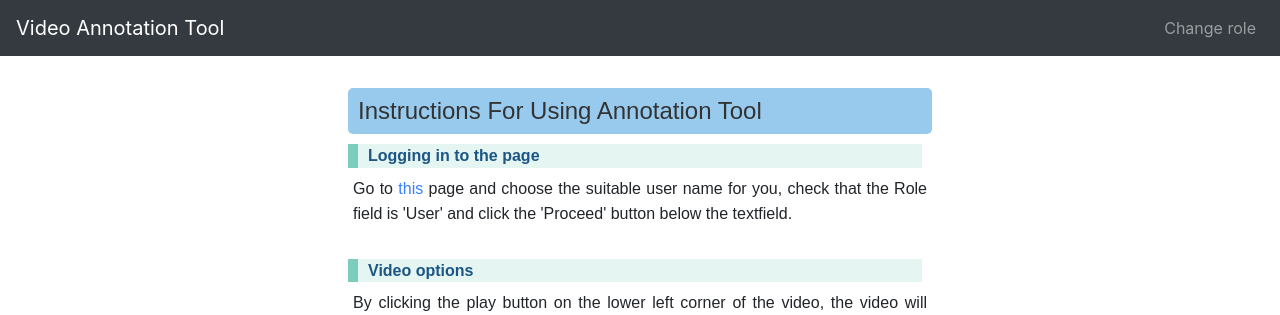
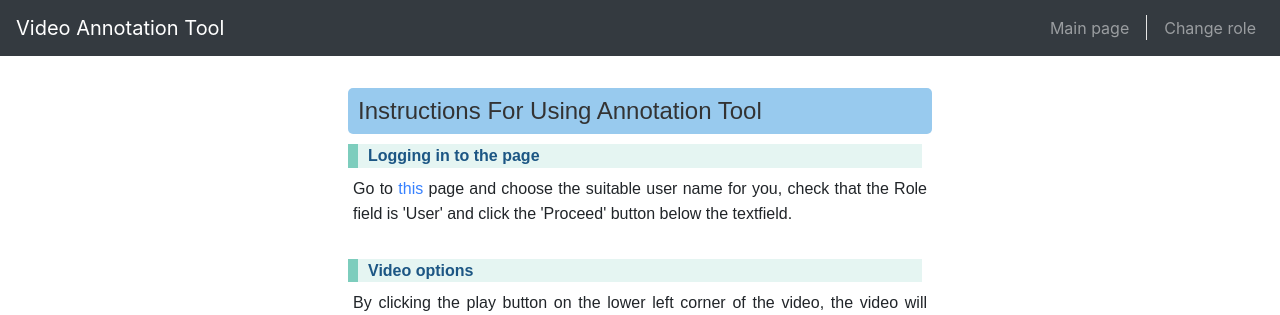
Before and after one commit to leahkla/cognitive-neuroscience-project, a Flask app: page /userinstructions in a window 1280 px wide. Shown: the top 315 px of the page. Run offline with Flask 2, Linux system fonts and the light colour scheme; some libraries are stand-ins or nearby versions.

Commit message:
Added the 'Main page' link to the navbar of user instructions page

```diff
--- a/app/templates/user/userinstructions.html
+++ b/app/templates/user/userinstructions.html
@@ -21,6 +21,8 @@
 		src="{{ url_for('static', filename='js/jquery.range2dslider.js') }}"></script>
 <link rel="stylesheet" type="text/css"
 		href="{{ url_for('static', filename='css/userinstructions.css') }}">
+<link rel="stylesheet" type="text/css"
+		href="{{ url_for('static', filename='css/navbar_divider.css') }}">
 {% endblock %}
 
 
@@ -28,6 +30,9 @@
 <div class="collapse navbar-collapse justify-content-end"
 	 id="navbarMain">
 	<div class="navbar-nav">
+		<a class="nav-item nav-link"
+		   href="{{ url_for('user.user') }}">Main page</a>
+		<div class="divider"></div>
 		<a class="nav-item nav-link"
 		   href="{{ url_for('control.choose_role') }}">Change role</a>
 	</div>
```
